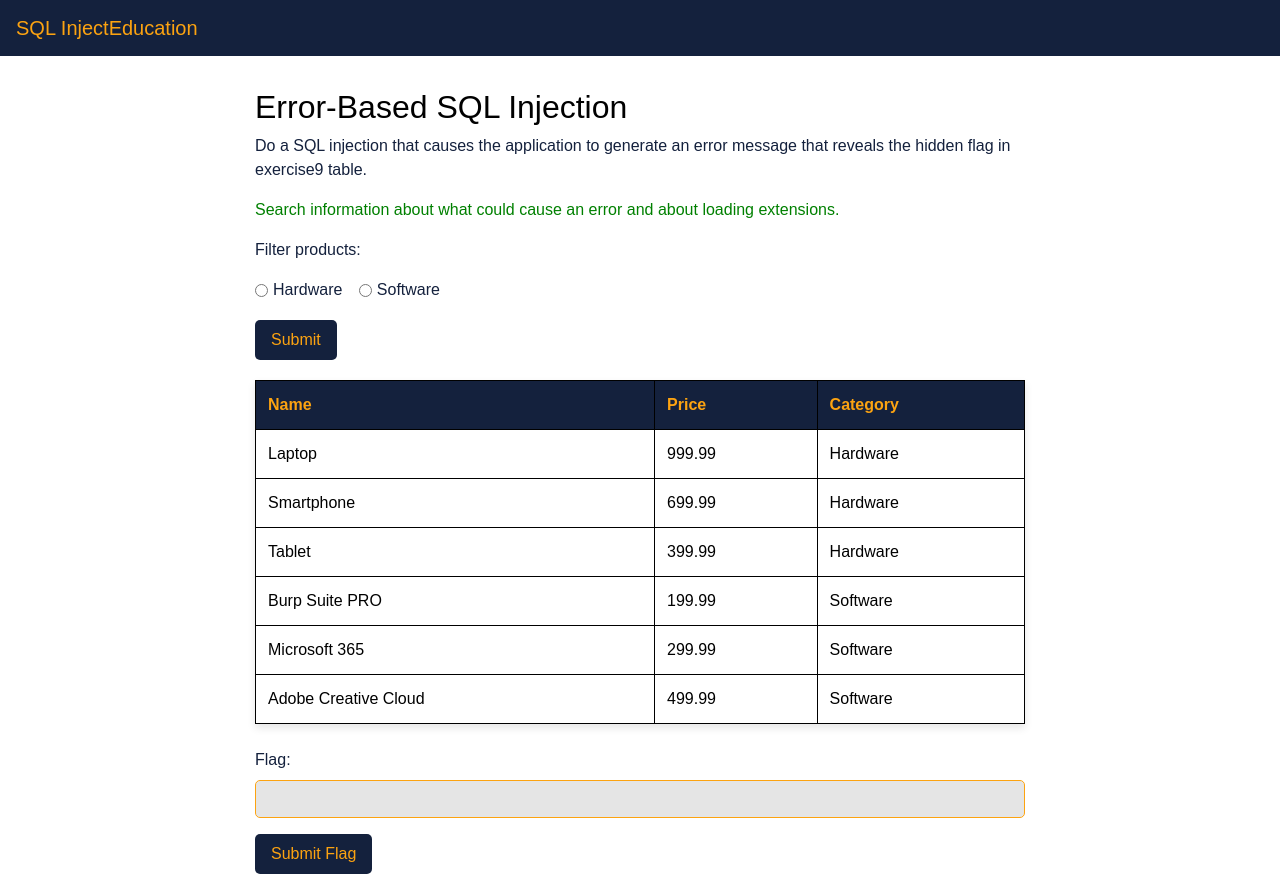
After one commit to PolEspurnes/SQL-InjectEducation, a Flask app: page /exercise/sqlite9 in a window 1280 px wide. The commit adds this page. Run offline with Flask 3, Linux system fonts and the light colour scheme; data comes from the database, SQL or seed files in the repository; some libraries are stand-ins or nearby versions.

Commit message:
Eight and ninth exercises done

```diff
--- a/src/app.py
+++ b/src/app.py
@@ -1,5 +1,5 @@
 from flask import Flask, render_template
-from exercises.sqlite_exercises import sqlite_exercise1, sqlite_exercise2, sqlite_exercise3, sqlite_exercise4, sqlite_exercise5, sqlite_exercise6, sqlite_exercise7
+from exercises.sqlite_exercises import sqlite_exercise1, sqlite_exercise2, sqlite_exercise3, sqlite_exercise4, sqlite_exercise5, sqlite_exercise6, sqlite_exercise7, sqlite_exercise8, sqlite_exercise9
 from utils.db_sqlite import restart_database
 import sys, signal
 
@@ -46,6 +46,15 @@ def sqlite7():
     return sqlite_exercise7()
 
 
+@app.route('/exercise/sqlite8', methods=['GET', 'POST'])
+def sqlite8():
+    return sqlite_exercise8()
+
+
+@app.route('/exercise/sqlite9', methods=['GET', 'POST'])
+def sqlite9():
+    return sqlite_exercise9()
+
 
 @app.route('/exercise/postgresql1', methods=['GET', 'POST'])
 def postgresql1():
--- a/src/exercises/sqlite_exercises.py
+++ b/src/exercises/sqlite_exercises.py
@@ -1,6 +1,6 @@
 from flask import render_template, request
 from utils.db_sqlite import *
-
+import re
 
 
 def sqlite_exercise1():
@@ -81,7 +81,7 @@ def sqlite_exercise3():
     query = ""
 
     exercise = {
-        'name': 'LIKE Operator',
+        'name': 'Injection on LIKE Operator',
         'description': 'Try a basic SQL injection on a query that uses the LIKE operator and get the flag from exercise3 table.',
         'limitation': 'The "-" character is filtered.'
     }
@@ -119,7 +119,7 @@ def sqlite_exercise4():
     query = ""
 
     exercise = {
-        'name': 'Union-based SQL Injection',
+        'name': 'Basic Union-based SQL Injection',
         'description': 'Try a basic Union-based SQL Injection and read the contents of table secret_exercise4.',
         'hint': 'Tables exercise4 and secret_exercise4 have the same amount of columns and column types.'
     }
@@ -270,3 +270,89 @@ def sqlite_exercise7():
 
 
     return render_template('sqlite_exercise7.html', exercise=exercise, products=products)
+
+
+def sqlite_exercise8():
+    result = ""
+    query = ""
+
+    exercise = {
+        'name': 'SQL Injection in ORDER BY clause',
+        'description': 'Do a Boolean-Based SQL Injection and read the SQLite version. Send the version as the flag.',
+        'hint': 'Search information about the CASE expression.'
+    }
+
+    db = get_db()
+    cursor = db.cursor()
+    products = cursor.execute("SELECT product_name, stock FROM exercise7").fetchall()
+
+
+
+    if request.method == 'POST' and 'flag_input' in request.form:
+        flag_input = request.form['flag_input']
+        result = handle_flag(cursor, 5, flag_input)  # Solved like exercise 5
+
+
+        cursor.close()
+        db.close()
+        return render_template('sqlite_exercise8.html', exercise=exercise, result=result, query=query, products=products)
+
+    elif request.method == 'GET' and 'order' in request.args:
+        order_by = request.args['order']
+        query = f"SELECT product_name, stock FROM exercise7 ORDER BY {order_by} DESC"
+        try:
+            products = cursor.execute(query).fetchall()
+        except sqlite3.Error as e:
+            result = f"Error: {e}"
+
+        cursor.close()
+        db.close()
+        return render_template('sqlite_exercise8.html', exercise=exercise, result=result, query=query, products=products)
+
+
+
+    return render_template('sqlite_exercise8.html', exercise=exercise, products=products)
+
+
+def sqlite_exercise9():
+    result = ""
+    query = ""
+
+    exercise = {
+        'name': 'Error-Based SQL Injection',
+        'description': 'Do a SQL injection that causes the application to generate an error message that reveals the hidden flag in exercise9 table.',
+        'hint': 'Search information about what could cause an error and about loading extensions.'
+    }
+
+    db = get_db()
+    cursor = db.cursor()
+    products = cursor.execute("SELECT product_name, price, category FROM exercise9").fetchall()
+
+
+
+    if request.method == 'POST' and 'flag_input' in request.form:
+        flag_input = request.form['flag_input']
+        result = handle_flag(cursor, 9, flag_input)  # Solved like exercise 5
+
+
+        cursor.close()
+        db.close()
+        return render_template('sqlite_exercise9.html', exercise=exercise, result=result, query=query, products=products)
+
+    elif request.method == 'GET' and 'filter' in request.args:
+        compiled = re.compile(re.escape('UNION'), re.IGNORECASE) # Filtering out UNION
+        filter_by = compiled.sub('', request.args['filter'])
+
+        query = f"SELECT product_name, price, category FROM exercise9 WHERE category ='{filter_by}'"
+        try:
+            products = cursor.execute(query).fetchall()
+        except sqlite3.Error as e:
+            result = f"Error: {e}"
+
+        cursor.close()
+        db.close()
+        return render_template('sqlite_exercise9.html', exercise=exercise, result=result, query=query, products=products)
+
+
+
+    return render_template('sqlite_exercise9.html', exercise=exercise, products=products)
--- a/src/static/style.css
+++ b/src/static/style.css
@@ -79,3 +79,24 @@ footer {
     padding: 1rem;
     margin-top: 2rem;
 }
+
+
+table {
+    border-collapse: collapse;
+    width: 100%;
+    margin-top: 20px;
+    box-shadow: 0 4px 8px rgba(0, 0, 0, 0.1);
+    background-color: #fff;
+}
+th, td {
+    border: 1px solid #000;
+    text-align: left;
+    padding: 12px;
+}
+th {
+    background-color: #14213D;
+    color: #FCA311;
+}
+tr:hover {
+    background-color: #f5f5f5;
+}
--- /dev/null
+++ b/src/templates/sqlite_exercise9.html
@@ -0,0 +1,44 @@
+{% extends "base.html" %}
+{% block content %}
+  <h2>{{ exercise.name }}</h2>
+  <p>{{ exercise.description }}</p>
+  <p style="color:green;">{{ exercise.hint }}</p>
+  <form method="GET">
+    <div class="form-group">
+      <p>Filter products:</p>
+      <div class="form-check form-check-inline">
+        <input class="form-check-input" type="radio" name="filter" id="inlineRadio1" value="Hardware">
+        <label class="form-check-label" for="inlineRadio1">Hardware</label>
+      </div>
+      <div class="form-check form-check-inline">
+        <input class="form-check-input" type="radio" name="filter" id="inlineRadio2" value="Software">
+        <label class="form-check-label" for="inlineRadio2">Software</label>
+      </div>
+    </div>
+    <button type="submit">Submit</button>
+  </form>
+
+<table>
+    <thead>
+        <tr>
+            <th>Name</th>
+            <th>Price</th>
+            <th>Category</th>
+        </tr>
+    </thead>
+    <tbody>
+        {% for product in products %}
+            <tr>
+                <td>{{ product[0] }}</td>
+                <td>{{ product[1] }}</td>
+                <td>{{ product[2] }}</td>
+            </tr>
+        {% endfor %}
+    </tbody>
+</table>
+
+{% include "flag_input.html" %}
+
+{% include "results.html" %}
+
+{% endblock %}
--- a/src/utils/db_sqlite.py
+++ b/src/utils/db_sqlite.py
@@ -16,7 +16,9 @@ exercise6_column = ""
 def get_db():
     global db_path
     # Return a new connection for each request
-    return sqlite3.connect(db_path)
+    conn = sqlite3.connect(db_path)
+    conn.enable_load_extension(True)
+    return conn
 
 
 def restart_database():
@@ -33,6 +35,7 @@ def restart_database():
     cursor.execute('DROP TABLE IF EXISTS secret_exercise4;')
     cursor.execute('DROP TABLE IF EXISTS exercise6_super_secret_table;')
     cursor.execute('DROP TABLE IF EXISTS exercise7;')
+    cursor.execute('DROP TABLE IF EXISTS exercise9;')
 
     cursor.execute('''
         CREATE TABLE exercise1 (
@@ -143,6 +146,27 @@ def restart_database():
     ''')
 
 
+    cursor.execute('''
+        CREATE TABLE exercise9 (
+            id INTEGER PRIMARY KEY,
+            category TEXT,
+            product_name TEXT,
+            price REAL,
+            secret_flag TEXT
+        );
+    ''')
+
+    cursor.execute('''
+        INSERT INTO exercise9 (id, category, product_name, price, secret_flag) VALUES
+        (1, 'Hardware', 'Laptop', 999.99, NULL),
+        (2, 'Hardware', 'Smartphone', 699.99, NULL),
+        (3, 'Hardware', 'Tablet', 399.99, NULL),
+        (4, 'Software', 'Burp Suite PRO', 199.99, NULL),
+        (5, 'Software', 'Microsoft 365', 299.99, NULL),
+        (6, 'Software', 'Adobe Creative Cloud', 499.99, 'FLAG{Error_Based_SQLi_Success}');
+    ''')
+
+
     # Commit changes and close the connection
     db.commit()
     cursor.close()
@@ -173,6 +197,10 @@ def handle_flag(cursor, exercise, flag_input):
                 flag = cursor.execute("SELECT "+exercise6_column+" FROM exercise6_super_secret_table").fetchone()[0]
                 return "Congratulations! Level solved." if (flag == flag_input) else "Wrong flag."
 
+            case 9:
+                flag = cursor.execute("SELECT secret_flag FROM exercise9 WHERE id = 6").fetchone()[0]
+                return "Congratulations! Level solved." if (flag == flag_input) else "Wrong flag."
+
             case _:
                 return "What is happening?"
 
```
Also changed, not shown: src/templates/index.html (+12 -6 lines), src/templates/sqlite_exercise8.html (added, +42 -0 lines).
